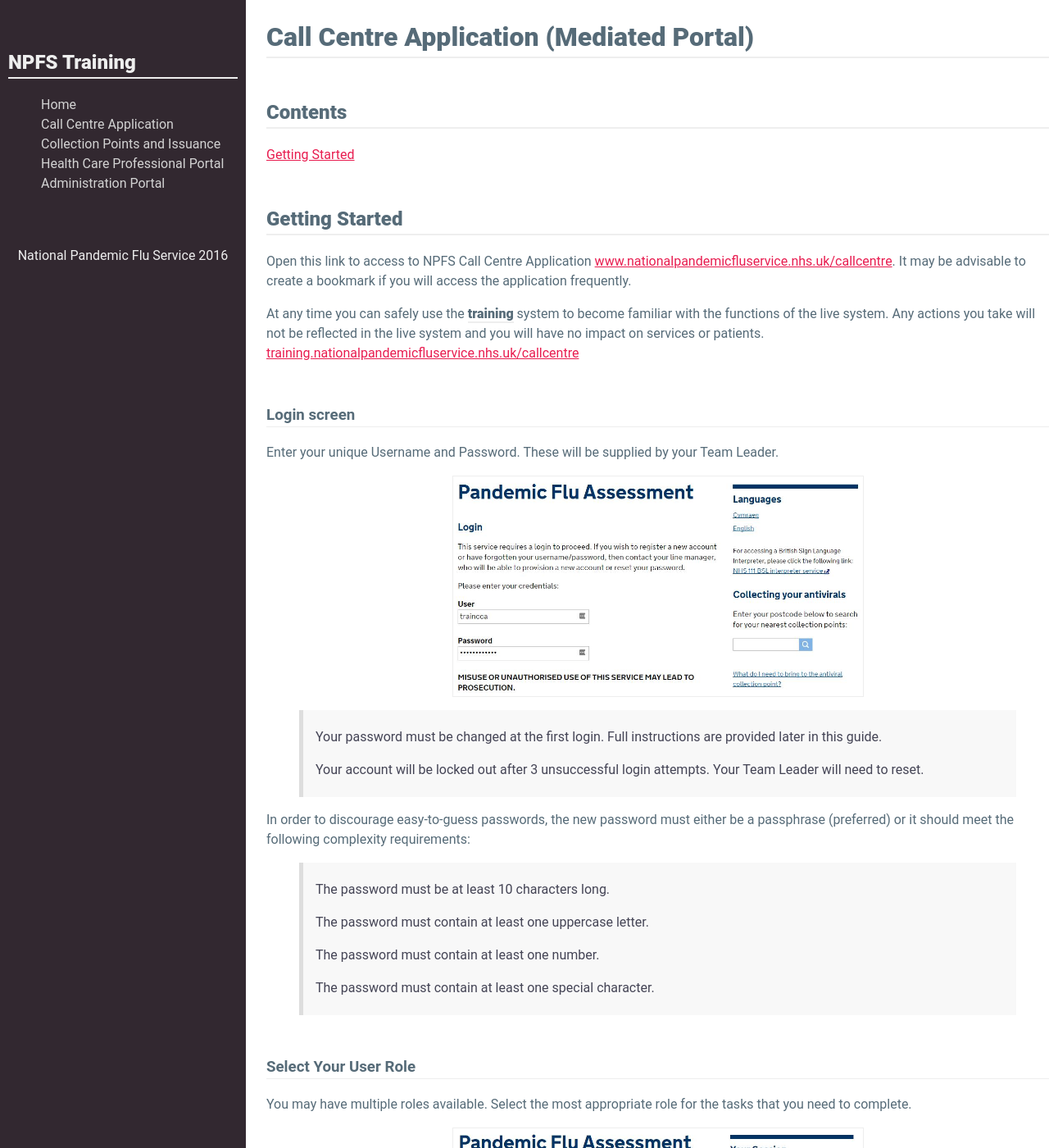
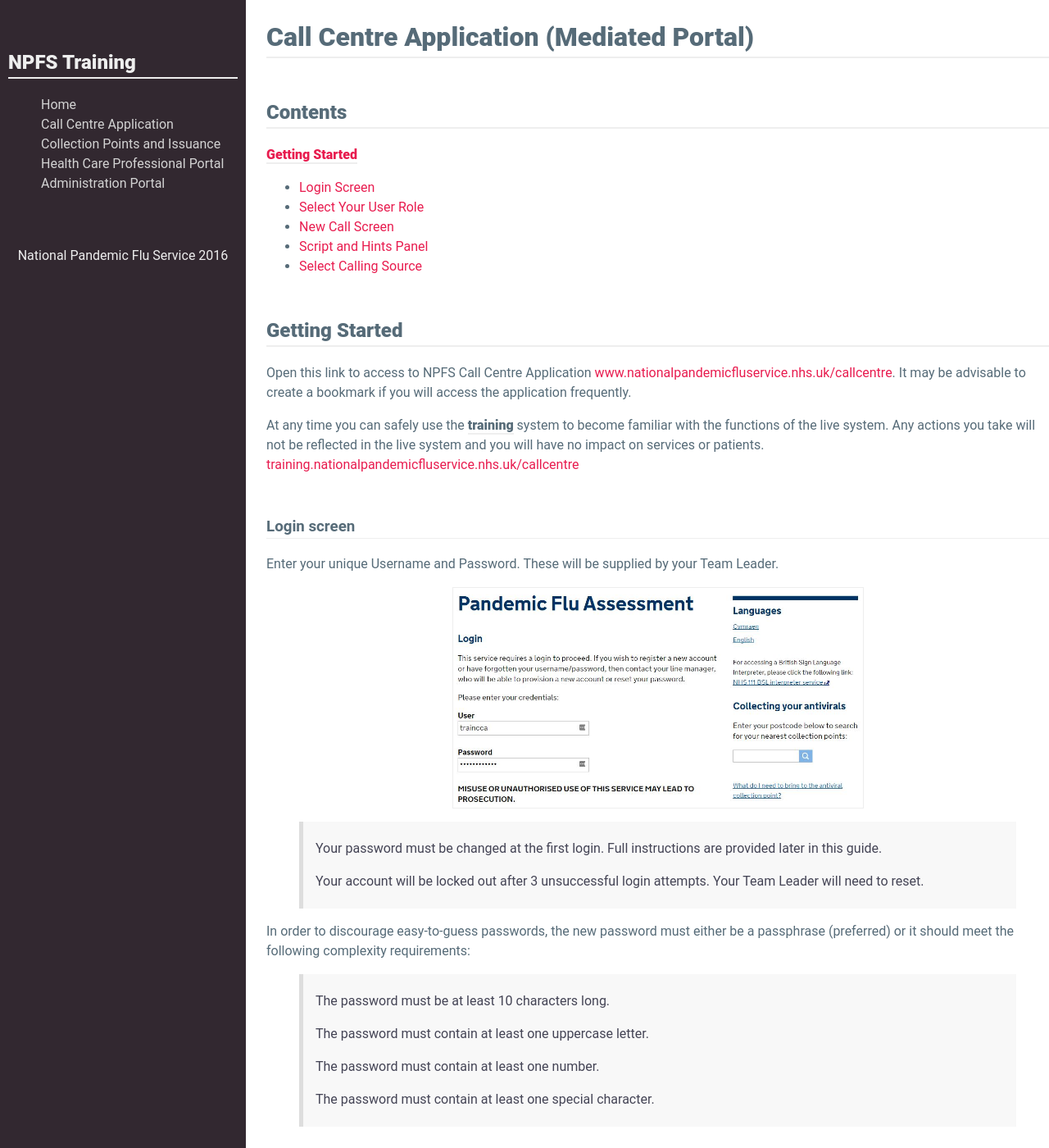
Before and after one commit to npfs/npfs.github.io, a Jekyll site: the page built from cca.md, in a window 1280 px wide and 1400 px high. Shown: the whole window at 82% size. Built offline with Jekyll 4.4.1, drawn with Linux system fonts in a browser that asks for light colours.

Commit message:
A bit more tidying up

```diff
--- a/cca.md
+++ b/cca.md
@@ -6,8 +6,13 @@
 
 ## Contents
 
-[Getting Started](#getting-started)
+**[Getting Started](#getting-started)**
 
+  * [Login Screen](#login-screen)
+  * [Select Your User Role](#select-your-user-role)
+  * [New Call Screen](#new-call-screen)
+  * [Script and Hints Panel](#script-and-hints-panel)
+  * [Select Calling Source](#select-calling-source)
 
 ## Getting Started
 
--- a/css/main.css
+++ b/css/main.css
@@ -80,6 +80,12 @@
 
 a {
   color: #e81c4f;
+  text-decoration: none;
+}
+
+a:hover {
+  text-decoration: underline;
+  color: red;
 }
 
 /* 07 Secondary colors */
```
